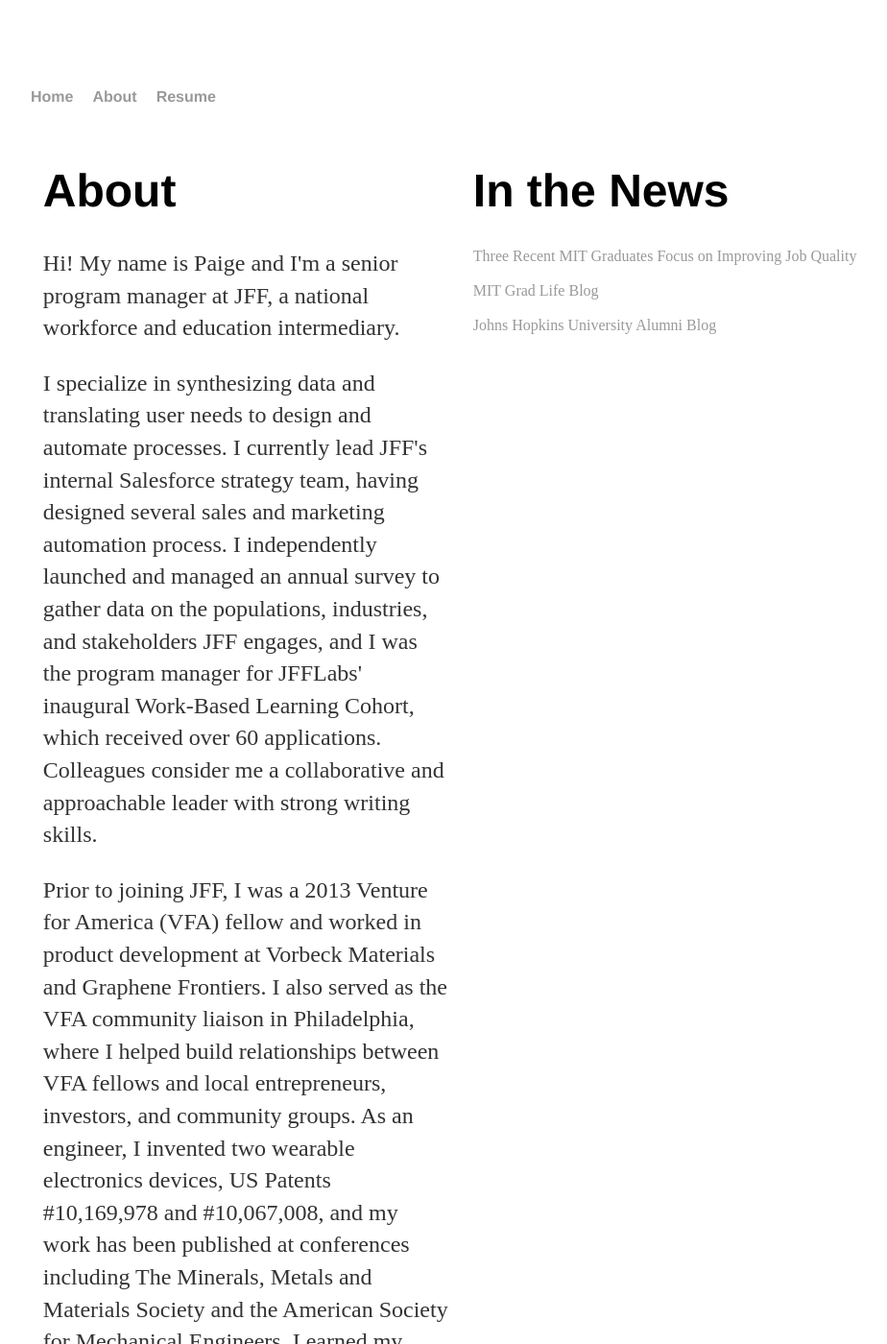
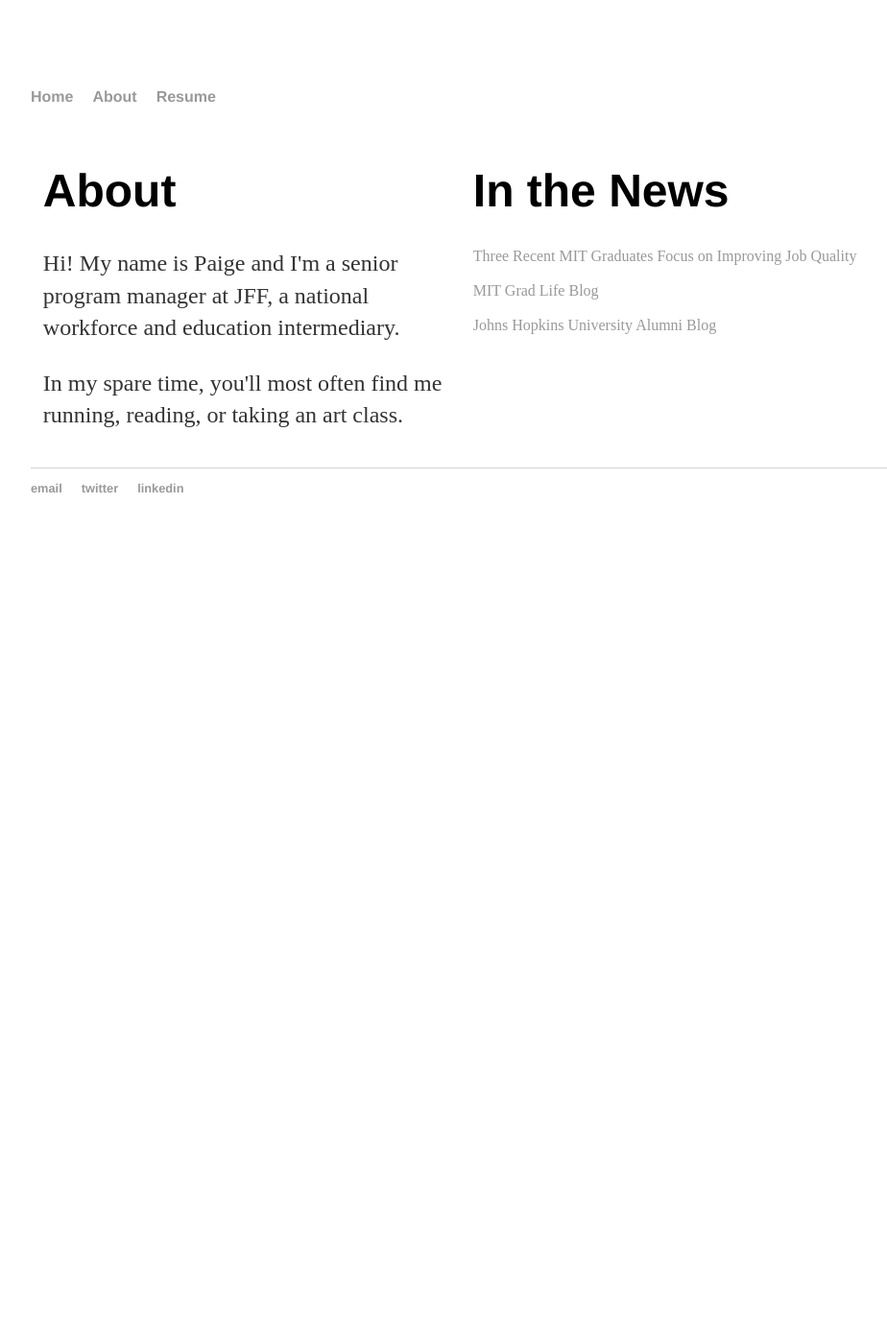
Before and after one commit to paigeboehmcke/paigeboehmcke.github.io, a Jekyll site: the page built from about/index.html, in a window 1280 px wide and 1400 px high. Shown: the whole window at 96% size, without its empty margins (160-1084 px from the left). Built offline with Jekyll 4.4.1, drawn with Linux system fonts in a browser that asks for light colours; some of the changed text lies outside the part shown.

Commit message:
Update index.html

```diff
--- a/about/index.html
+++ b/about/index.html
@@ -6,9 +6,6 @@ title: About Paige Boehmcke
 <div class="blurb">
 	<h1>About</h1>
 	<p>Hi! My name is Paige and I'm a senior program manager at JFF, a national workforce and education intermediary.</p>
-	<p font size="1em" font color="gray">I specialize in synthesizing data and translating user needs to design and automate processes. I currently lead JFF's internal Salesforce strategy team, having designed several sales and marketing automation process. I independently launched and managed an annual survey to gather data on the populations, industries, and stakeholders JFF engages, and I was the program manager for JFFLabs' inaugural Work-Based Learning Cohort, which received over 60 applications. Colleagues consider me a collaborative and approachable leader with strong writing skills.</p>
-	<p font size="1em" font-color="blue">Prior to joining JFF, I was a 2013 Venture for America (VFA) fellow and worked in product development at Vorbeck Materials and Graphene Frontiers. I also served as the VFA community liaison in Philadelphia, where I helped build relationships between VFA fellows and local entrepreneurs, investors, and community groups. As an engineer, I invented two wearable electronics devices, US Patents #10,169,978 and #10,067,008, and my work has been published at conferences including The Minerals, Metals and Materials Society and the American Society for Mechanical Engineers. I earned my master's degree in business administration at MIT Sloan School of Management and my bachelor's degree in materials engineering from Johns Hopkins University.</p>
-	<p font size="1em" font-color="gray">I am currently the Americana Music Director at WMBR, and I co-host FM Road, an Americana and country show, on Saturdays from 8 to 10am.</p>
 	<p font size="12px" font-color="gray">In my spare time, you'll most often find me running, reading, or taking an art class.</p>
 </div>
 <div class="blurb">
```
